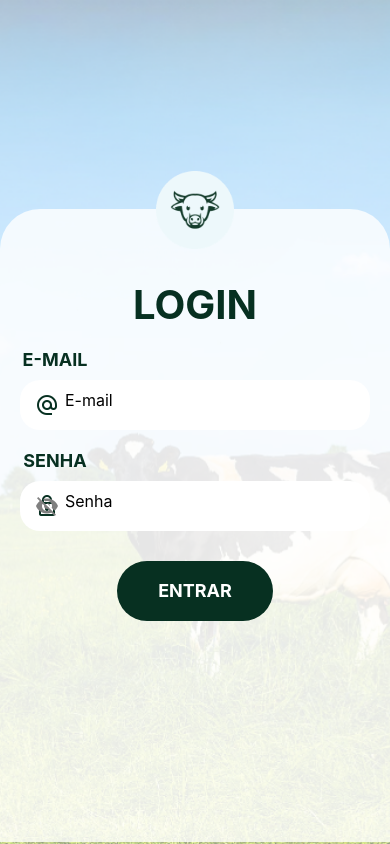
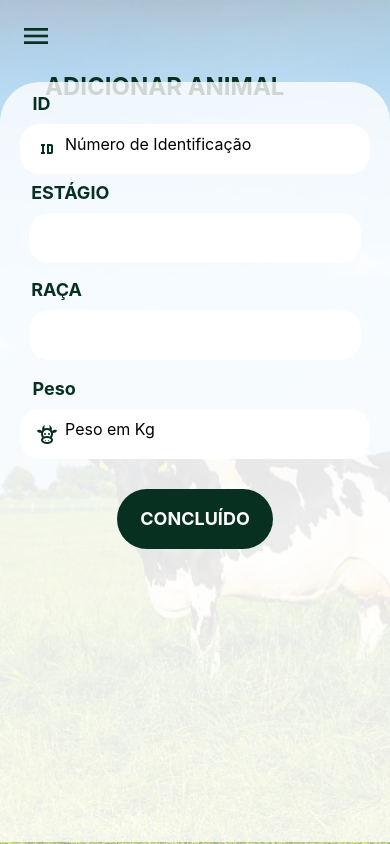
Before and after one commit to THE-CODE-HOUSE/NutriMoo-Frontend-React, a React Native app in the folder nutrimoo-app/: screen / in a window 390 px wide. Built offline with nearby package versions, Linux system fonts and the light colour scheme.

Commit message:
Tela AddAnimal iniciada

```diff
--- a/nutrimoo-app/App.js
+++ b/nutrimoo-app/App.js
@@ -1,12 +1,13 @@
 import React from 'react';
 import { View } from 'react-native';
 import SignInScreen from './src/screens/SignIn';
+import AddAnimalScreen from './src/screens/AddAnimal';
 
 
 export default function App() {
   return (
     <View style={{ flex: 1}}>
-      <SignInScreen />
+      <AddAnimalScreen/>
     </View>
   );
 }
--- /dev/null
+++ b/nutrimoo-app/src/components/CustomDropDown.jsx
@@ -0,0 +1,104 @@
+import {
+    View,
+    Text,
+    StyleSheet,
+    TouchableOpacity,
+    Image,
+    FlatList
+} from 'react-native';
+
+import React, { useState } from 'react';
+
+
+export const CustomDropDown = ({ title, subTitle, options, zIndex, onSelect, titleColor }) => {
+    const [selectedItem, setSelectedItem] = useState(subTitle);
+    const [isClicked, setIsClicked] = useState(false);
+
+    return (
+        <View style={styles.container}>
+        <Text style={[styles.heading, { color: titleColor || '#000' }]}>{title}</Text>
+
+            <TouchableOpacity style={[styles.dropDownSelector, styles.boxShadow]} onPress={() => { setIsClicked(!isClicked) }}>
+                <Text>{selectedItem}</Text>
+
+            </TouchableOpacity>
+            {isClicked && (
+                <View style={[styles.dropDownArea, styles.boxShadow, { zIndex }]}>
+                    <FlatList
+                        data={options}
+                        renderItem={({ item, index }) => (
+                            <TouchableOpacity
+                                style={styles.dropDownItem}
+                                onPress={() => {
+                                    setSelectedItem(item);
+                                    onSelect(index);
+                                    setIsClicked(!isClicked);
+                                }}
+                            >
+                                <Text>{item}</Text>
+                            </TouchableOpacity>
+                        )}
+                    />
+                </View>
+            )}
+        </View>
+    );
+};
+
+const styles = StyleSheet.create({
+    container: {
+        width: '100%',
+        alignItems: 'center',
+        justifyContent: 'center',
+    },
+    dropDownItem: {
+        width: '90%',
+        height: 50,
+        borderBottomWidth: 1,
+        borderBottomColor: '#8e8e8e',
+        alignSelf: 'center',
+        justifyContent: 'center',
+
+    },
+    heading: {
+        fontSize: 18,
+        fontWeight: 'bold',
+        alignSelf: 'flex-start',
+        marginLeft: '8%',
+        marginTop: '2%',
+    },
+    dropDownSelector: {
+        width: '85%',
+        height: 50,
+        borderRadius: 20,
+        backgroundColor: "white",
+        marginTop: 10,
+        flexDirection: 'row',
+        justifyContent: 'space-between',
+        alignItems: 'center',
+        paddingLeft: 15,
+        paddingRight: 15,
+        marginBottom: '2%',
+        elevation:10
+
+    },
+    icon: {
+        width: 20,
+        height: 20
+    },
+    dropDownArea: {
+        width: '85%',
+        height: '170%',
+        marginTop: '2%',
+        borderRadius: 20,
+        backgroundColor: "white",
+        alignSelf: 'center',
+        position: 'absolute',
+        top: 100,
+        elevation:10
+
+    },
+    boxShadow: {
+
+    }
+})
--- /dev/null
+++ b/nutrimoo-app/src/screens/AddAnimal/index.js
@@ -0,0 +1,107 @@
+import React from "react";
+import { StatusBar } from "expo-status-bar";
+import {
+  Text,
+  View,
+  Image,
+  SafeAreaView,
+  TextInput,
+  TouchableWithoutFeedback,
+  Keyboard,
+  TouchableOpacity,
+  ImageBackground,
+} from "react-native";
+
+import styles from "./styles";
+import { CustomDropDown } from "../../components/CustomDropDown";
+import { MaterialIcons } from "@expo/vector-icons";
+import { MaterialCommunityIcons } from "@expo/vector-icons";
+import { useState } from "react";
+
+
+const AddAnimalScreen = () => {
+
+  return (
+    <TouchableWithoutFeedback onPress={Keyboard.dismiss} accessible={false}>
+      <SafeAreaView style={styles.container}>
+        <StatusBar hidden={true} />
+
+        <ImageBackground
+          source={require("../../../assets/images/background.png")}
+          style={styles.image}
+        >
+        <View style={styles.homeBar}>
+          <TouchableOpacity>
+            <View style={{ backgroundColor: "transparent" , margin: 20}}>
+            <MaterialIcons name="menu" size={32} color="#073021" />
+            </View>
+          </TouchableOpacity>
+          <Text style= {{ fontSize: 24 , fontWeight: "bold", marginLeft: 45, color: '#073021' }}>ADICIONAR ANIMAL</Text>
+        </View>
+
+
+          <View style={styles.retangulo}>
+            <View
+              style={[
+                styles.retangulo,
+                { opacity: 0.8, backgroundColor: "white", height: "100%" },
+              ]}
+            >
+            </View>
+
+            <Text style={styles.contText}>ID</Text>
+            <View style={styles.shadowBox}>
+              {
+                <MaterialCommunityIcons
+                  name="identifier"
+                  size={24}
+                  color="#073021"
+                  style={styles.iconStyle}
+                />
+              }
+              <TextInput
+                placeholder="Número de Identificação"
+                autoCorrect={false}
+                keyboardType="nome"
+                style={styles.textinputWithIcon}
+                maxLength={40}
+              />
+            </View>
+
+            <CustomDropDown title={'ESTÁGIO'} zIndex={2000} titleColor={'#073021'} />
+
+            <CustomDropDown title={'RAÇA'} zIndex={2000} titleColor={'#073021'} />
+
+
+            <Text style={styles.contText}>Peso</Text>
+            <View style={styles.shadowBox}>
+              {
+                <MaterialCommunityIcons
+                  name="cow"
+                  size={24}
+                  color="#073021"
+                  style={styles.iconStyle}
+                />
+              }
+              <TextInput
+                placeholder="Peso em Kg"
+                autoCorrect={false}
+                keyboardType="nome"
+                style={styles.textinputWithIcon}
+                maxLength={40}
+              />
+            </View>
+
+
+            <TouchableOpacity style={styles.button} >
+              <Text style={styles.buttonText}>CONCLUÍDO</Text>
+            </TouchableOpacity>
+
+          </View>
+        </ImageBackground>
+      </SafeAreaView>
+    </TouchableWithoutFeedback>
+  );
+};
+
+export default AddAnimalScreen;
--- /dev/null
+++ b/nutrimoo-app/src/screens/AddAnimal/styles.js
@@ -0,0 +1,85 @@
+import { StyleSheet } from "react-native";
+
+const styles = StyleSheet.create({
+    titletext: {
+      fontSize: 40,
+      color: "#073021",
+      fontWeight: "bold",
+      marginTop: "0.1%",
+    },
+    container: {
+      flex: 1,
+      alignItems: "center",
+      justifyContent: "flex-start",
+    },
+    image: {
+      width: "100%",
+      height: "100%",
+    },
+    retangulo: {
+      position: "absolute",
+      bottom: 1,
+      width: "100%",
+      height: "90%",
+      backgroundColor: "#fffff",
+      alignItems: "center",
+      borderTopLeftRadius: 40,
+      borderTopRightRadius: 40,
+    },
+    logo: {
+      marginTop: -50,
+      width: "20%",
+      resizeMode: "contain",
+    },
+    textinput: {
+      marginTop: 10,
+      borderRadius: 20,
+      paddingLeft: 15, // Este é o padding interno da caixa de texto
+      fontSize: 16,
+    },
+    shadowBox: {
+      width: 350,
+      height: 50,
+      marginTop: 10,
+      borderRadius: 20,
+      backgroundColor: "white",
+      elevation: 15,
+    },
+    contText: {
+      marginTop: 10,
+      fontSize: 18,
+      color: "#073021",
+      fontWeight: "bold",
+      alignSelf: 'flex-start',
+      marginLeft: 32.5
+    },
+    button: {
+      width: "40%",
+      height: 60,
+      backgroundColor: "#073021",
+      borderRadius: 40,
+      justifyContent: "center",
+      alignItems: "center",
+      marginTop: 30,
+    },
+
+    buttonText: {
+      color: "white",
+      fontSize: 18,
+      fontWeight: "bold",
+    },
+    iconStyle: {
+      position: "absolute",
+      top: 13,
+      left: 15,
+    },
+
+    textinputWithIcon: {
+      marginTop: 10,
+      borderRadius: 20,
+      paddingLeft: 45, // Aumente o padding para não sobrepor o ícone
+      fontSize: 16,
+    },
+  });
+
+  export default styles;
```
